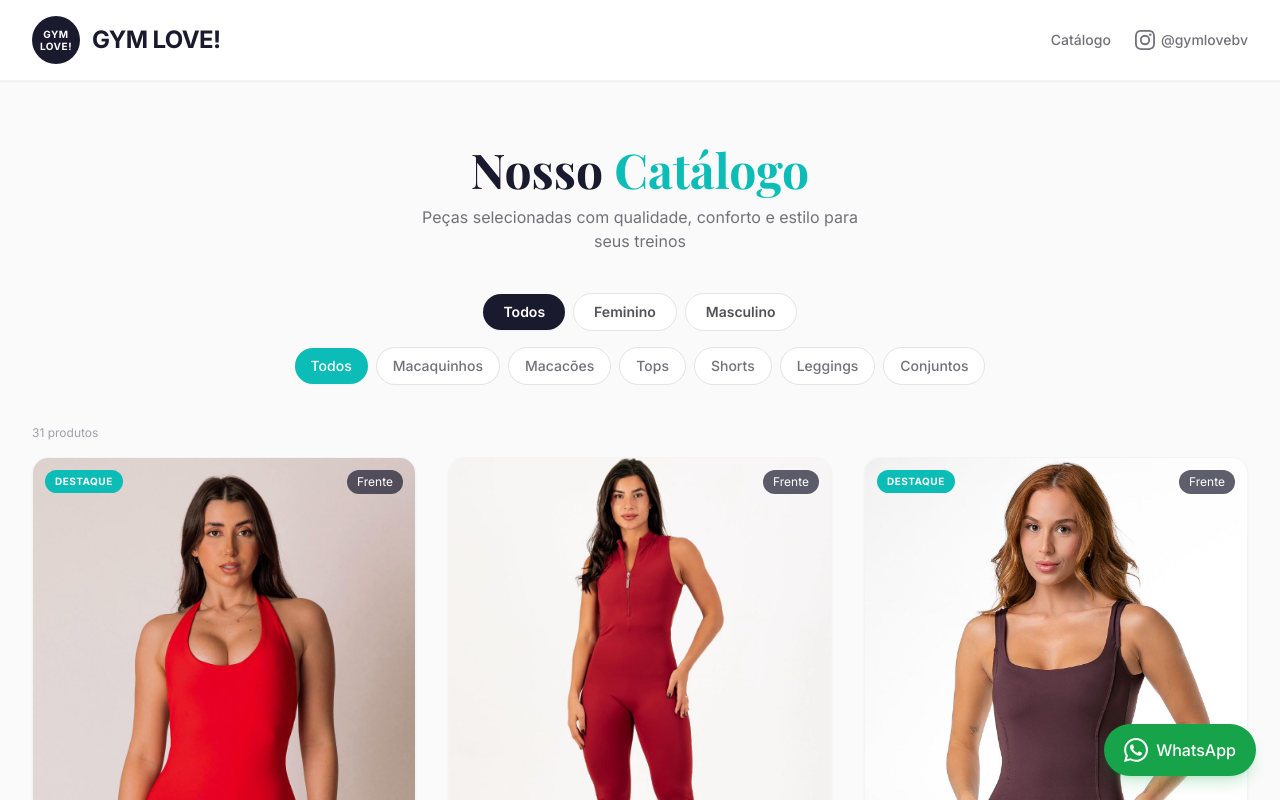
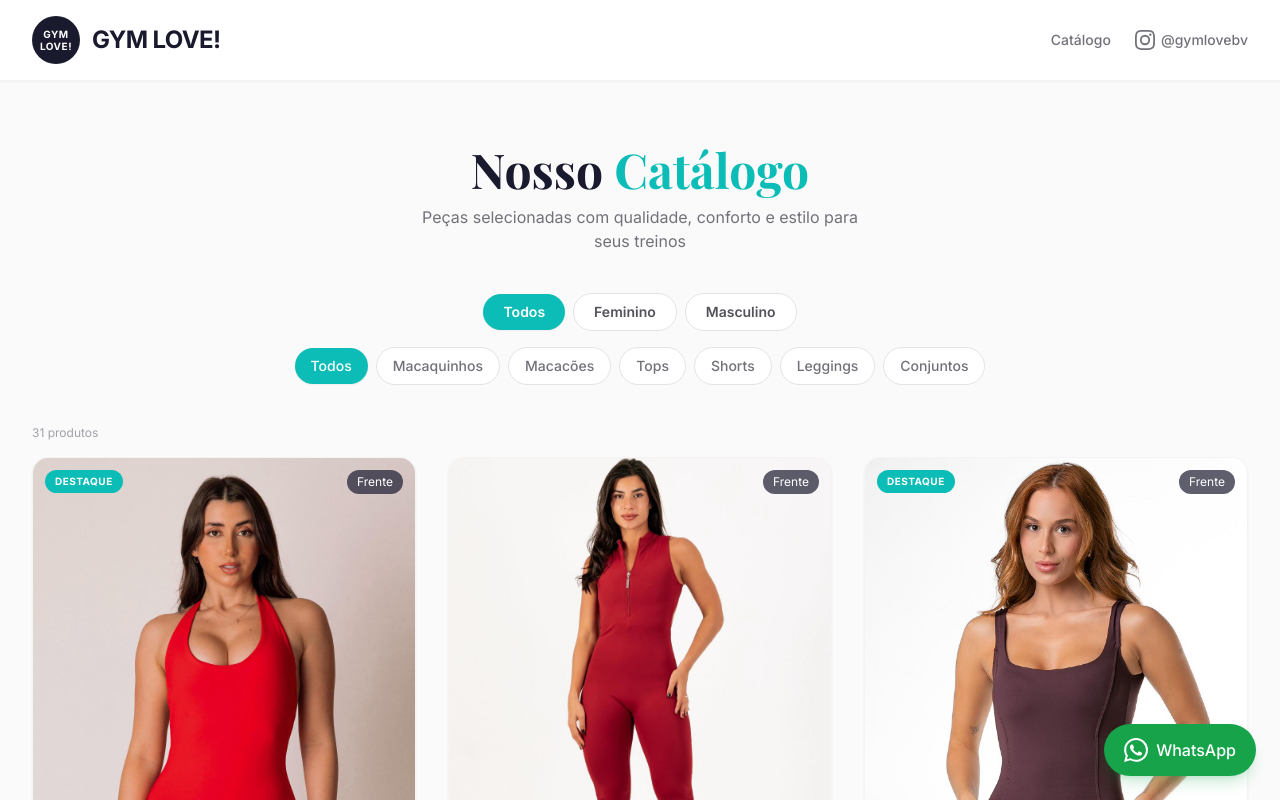
Before and after one commit to JoaoAlisson/gymlove, a Next.js app: page / in a window 1280 px wide. Shown: the top 800 px of the page. Built offline with nearby package versions, Linux system fonts and the light colour scheme; a web font is replaced by a local one.

Commit message:
fix: usar cor teal nos botoes do filtro de sexo

```diff
--- a/src/components/ProductGrid.tsx
+++ b/src/components/ProductGrid.tsx
@@ -40,8 +40,8 @@ export default function ProductGrid() {
             onClick={() => setActiveGender(g.value)}
             className={`px-5 py-2 rounded-full text-sm font-semibold transition-all ${
               activeGender === g.value
-                ? "bg-brand-dark text-white shadow-sm"
-                : "bg-white text-zinc-600 border border-zinc-200 hover:border-brand-dark/40 hover:text-brand-dark"
+                ? "bg-brand-teal text-white shadow-sm"
+                : "bg-white text-zinc-600 border border-zinc-200 hover:border-brand-teal/40 hover:text-brand-teal"
             }`}
           >
             {g.label}
```
